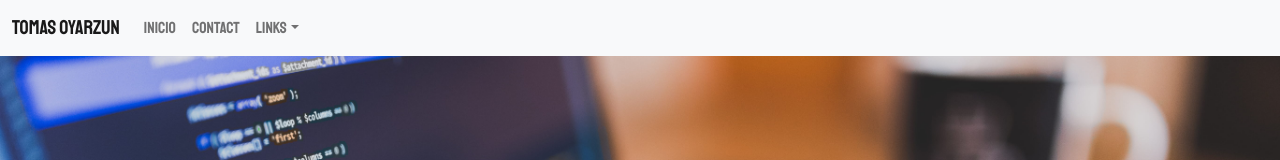
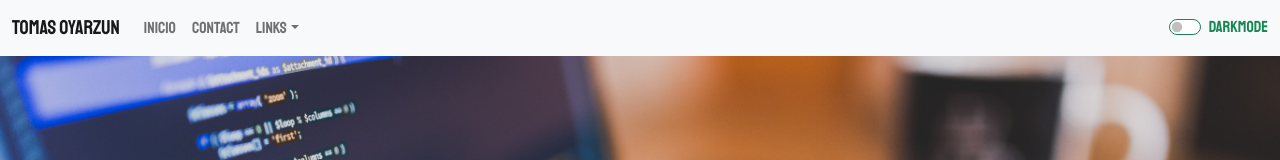
Before and after one commit to TomasIvanOyarzun/Portafolio, a React (Create React App) app: page / in a window 1280 px wide. Shown: the top 160 px of the page. Built offline with nearby package versions, Linux system fonts and the light colour scheme.

Commit message:
darkMode

```diff
--- a/src/components/About.js
+++ b/src/components/About.js
@@ -13,14 +13,17 @@ import html from '../image/html.png'
 import js from '../image/js.png'
 import css from '../image/css.png'
 import typeScript from '../image/typeScript.png'
+import { useContext } from 'react';
+import SwitchContext from '../context/SwitchContext';
 const About = () => {
 
+  const {active , theme} = useContext(SwitchContext)
     useEffect(()=> {
         AOS.init()
 
       },[])
   return (
-    <div id='about' className={style.container}>
+    <div id='about' className={style.container} style={{background: active && theme.about}}>
       <div style={{height: '10%' , marginTop: '80px'}}><h1>ABOUT ME</h1></div>
       <div style={{width: '14%' , height:'4px', background: 'rgb(247, 185, 71)'}}></div>
       <div className={style.container_one}>
--- a/src/components/Card/CardProject.js
+++ b/src/components/Card/CardProject.js
@@ -1,10 +1,14 @@
 import React from 'react'
+import { useContext } from 'react';
 import Button from 'react-bootstrap/Button';
 import Card from 'react-bootstrap/Card';
+import SwitchContext from '../../context/SwitchContext';
 
 const CardProject = ({title, image, description}) => {
+
+  const {active , theme} = useContext(SwitchContext)
   return (
-    <Card style={{ width: '18rem' }} data-aos="flip-left" >
+    <Card style={{ width: '18rem' }} data-aos="flip-left" bg={active && theme.card}>
       <Card.Img variant="top" src={image} />
       <Card.Body>
         <Card.Title>{title}</Card.Title>
--- a/src/components/Contact.js
+++ b/src/components/Contact.js
@@ -8,33 +8,60 @@ import wsp from '../image/WhatsApp_icon.png'
 import emailjs from '@emailjs/browser'
 import Button from 'react-bootstrap/Button';
 import Modal from 'react-bootstrap/Modal';
+import Toast from 'react-bootstrap/Toast';
 
 import Form from 'react-bootstrap/Form';
+import { useContext } from 'react';
+import SwitchContext from '../context/SwitchContext';
 
 const Contact = () => {
+  const [msg, setMsg] = useState(false);
   const [show, setShow] = useState(false);
-
+ const {theme, active} = useContext(SwitchContext)
   const handleClose = () => setShow(false);
   const handleShow = () => setShow(true);
   const referencia = useRef()
 
+  const [input, setInput] = useState({
+    user_name : '',
+    user_email : '',
+    user_message: ''
+
+  })
     useEffect(()=>{
      AOS.init()
     },[])
 
-
+    const handleOnClick = (evt) => {
+      setInput({
+        ...input,
+        [evt.target.name] : evt.target.value
+      })
+    }
     const sendEmail =  async (event) => {
        event.preventDefault()
 
       try {
+        setInput({
+          user_name : '',
+          user_email : '',
+          user_message: ''
+
+        })
         await emailjs.sendForm('service_i1yk571', 'template_ed7ajqt', event.target, 'pn-mqcZK_Admgj3vT')
-         referencia.current.reset()
+
       } catch (error) {
         console.log(error)
       }
     }
+
+  console.log(input)
   return (
-    <div id='contact' className={style.container}>
+    <>
+
+
+    <div id='contact' className={style.container} style={{background: active && theme.contact}}>
+
        <h1>CONTACT</h1>
        <div style={{width: '11%' , height:'4px', background: 'rgb(247, 185, 71)', marginBottom: '20px'}}></div>
        <div className={style.sub_container}>
@@ -80,7 +107,7 @@ const Contact = () => {
      data-aos-anchor-placement="bottom-bottom">
       <Form.Group className="mb-3" controlId="formBasicEmail">
         <Form.Label>Nombre</Form.Label>
-        <Form.Control type='text' placeholder='Su nombre' name='user_name' />
+        <Form.Control type='text' placeholder='Su nombre' name='user_name' onChange={handleOnClick} value={input.user_name} />
         <Form.Text className="text-muted">
          Ingrese su nombre completo.
         </Form.Text>
@@ -88,25 +115,47 @@ const Contact = () => {
 
       <Form.Group className="mb-3" controlId="formBasicEmail">
         <Form.Label>Email</Form.Label>
-        <Form.Control type='text' placeholder='Su email'  name='user_email' />
+        <Form.Control type='text' placeholder='Su email'  name='user_email' onChange={handleOnClick} value={input.user_email} />
         <Form.Text className="text-muted">
           verifique que este bién escríto, gracías.
         </Form.Text>
+
       </Form.Group>
 
 
 
-      <textarea style={{marginBottom: '30px', height: '20%', width: '100%'}} placeholder='message' name='user_message'></textarea>
+      <textarea style={{marginBottom: '30px', height: '20%', width: '100%'}} placeholder='message' name='user_message' onChange={handleOnClick} value={input.user_message}></textarea>
 
 
-      <Button variant="primary" type="submit" class='w-100' >
+      <Button disabled={Object.values(input).join('').length === 0 ? true : false} onClick={() => setMsg(true)} variant="primary" type="submit" class='w-100' >
         Enviar
       </Button>
     </Form>
+
      </div>
         </div>
         </div>
+
+
+        <div className={style.msg_toast}>
+    <Toast bg='success' onClose={() => setMsg(false)} show={msg} delay={5000} autohide>
+       <Toast.Header>
+         <img
+           src="holder.js/20x20?text=%20"
+           className="rounded me-2"
+           alt=""
+         />
+         <strong className="me-auto">Correo Enviado</strong>
+         <small>11 mins ago</small>
+       </Toast.Header>
+       <Toast.Body>Gracias , estare contestando a la brevedad</Toast.Body>
+     </Toast>
     </div>
+
+
+
+    </div>
+    </>
   )
 }
 
--- a/src/components/NavB.js
+++ b/src/components/NavB.js
@@ -9,16 +9,20 @@ import Form from 'react-bootstrap/Form';
 import Nav from 'react-bootstrap/Nav';
 import Navbar from 'react-bootstrap/Navbar';
 import NavDropdown from 'react-bootstrap/NavDropdown';
+import { useContext } from 'react';
+import SwitchContext from '../context/SwitchContext';
+
 
 
 const NavB = () => {
   const [click, setClick] = useState(false)
-
+  const {active, handleOnClick, theme} = useContext(SwitchContext)
+   console.log(theme)
   return (
 
 
    <div className={style.nav}>
-    <Navbar  bg="light" expand="lg">
+    <Navbar  bg={active ? 'dark' : 'light'} expand="lg" variant={active && 'dark'}>
     <Container fluid>
       <Navbar.Brand href="#">Tomas Oyarzun</Navbar.Brand>
       <Navbar.Toggle aria-controls="navbarScroll" />
@@ -41,8 +45,23 @@ const NavB = () => {
             </NavDropdown.Item>
           </NavDropdown>
 
+
         </Nav>
+        <Nav>
 
+            <Form>
+            <Form.Check
+            isValid={true}
+        type="switch"
+        id="custom-switch"
+        label="DarkMode"
+        onClick={handleOnClick}
+        color='light'
+      />
+
+    </Form>
+
+          </Nav>
       </Navbar.Collapse>
     </Container>
   </Navbar>
--- a/src/components/Project.js
+++ b/src/components/Project.js
@@ -3,16 +3,18 @@ import styles from '../styles/Project.module.css'
 import SliderCard from './sliderCard/SliderCard';
 import AOS from 'aos'
 import 'aos/dist/aos.css';
+import { useContext } from 'react';
+import SwitchContext from '../context/SwitchContext';
 
 
 
 const Project = () => {
-
+ const {active, theme} = useContext(SwitchContext)
     useEffect(()=> {
        AOS.init()
     },[])
   return (
-    <div id='project' className={styles.container}>
+    <div id='project' className={styles.container} style={{background: active && theme.project}}>
     <h1 style={{fontSize: '50px', marginTop: '40px'}}>PROJECTs</h1>
     <div style={{width: '14%' , height:'4px', background: 'rgb(247, 185, 71)', marginBottom: '30px'}}></div>
     <div className={styles.sub_container}>
--- a/src/components/Service.js
+++ b/src/components/Service.js
@@ -1,11 +1,14 @@
-import React from 'react'
+import React, { useContext } from 'react'
 import style from '../styles/Service.module.css'
 import soluciones from '../image/soluciones.png'
 import ideas from '../image/ideas.png'
 import dev from '../image/desarrollo.png'
+import SwitchContext from '../context/SwitchContext'
 const Service = () => {
+
+   const {active, theme} = useContext(SwitchContext)
   return (
-    <div id='service' className={style.container}>
+    <div id='service' className={style.container} style={{background: active && theme.service}}>
         <h2>Service</h2>
         <div style={{width: '10%' , height:'4px', background: 'rgb(247, 185, 71)'}}></div>
       <div className={style.sub_div}>
--- a/src/components/sliderCard/SliderCard.js
+++ b/src/components/sliderCard/SliderCard.js
@@ -43,7 +43,7 @@ const SliderCard = () => {
                 />
             )
          })}
-     </Carousel>;
+     </Carousel>
     </div>
   )
 }
--- /dev/null
+++ b/src/context/SwitchContext.js
@@ -0,0 +1,27 @@
+import { createContext, useState} from "react";
+
+
+
+const SwitchContext = createContext()
+const initialState = false
+ export const SwitchProvider = ({children}) => {
+    const theme = {
+        about: '#525252',
+        contact : '#3d3d3d',
+        project : '#464646',
+        service : '#7c7c7c',
+        card : 'secondary'
+    }
+    const [active, setActive] = useState(initialState)
+
+
+    const handleOnClick = () => {
+        setActive(!active)
+
+    }
+
+    localStorage.setItem('bg', JSON.stringify(active))
+    const data = {active, handleOnClick, theme}
+    return <SwitchContext.Provider value={data}>{children}</SwitchContext.Provider>
+}
+export default SwitchContext
--- a/src/styles/Contact.module.css
+++ b/src/styles/Contact.module.css
@@ -77,6 +77,13 @@
 
 }
 
+.msg_toast {
+    display: flex;
+
+
+    bottom:0%;
+
+}
 
 .form input[type='text'] {
     width: 80%;
```
Also changed, not shown: src/App.js (+5 -2 lines).
